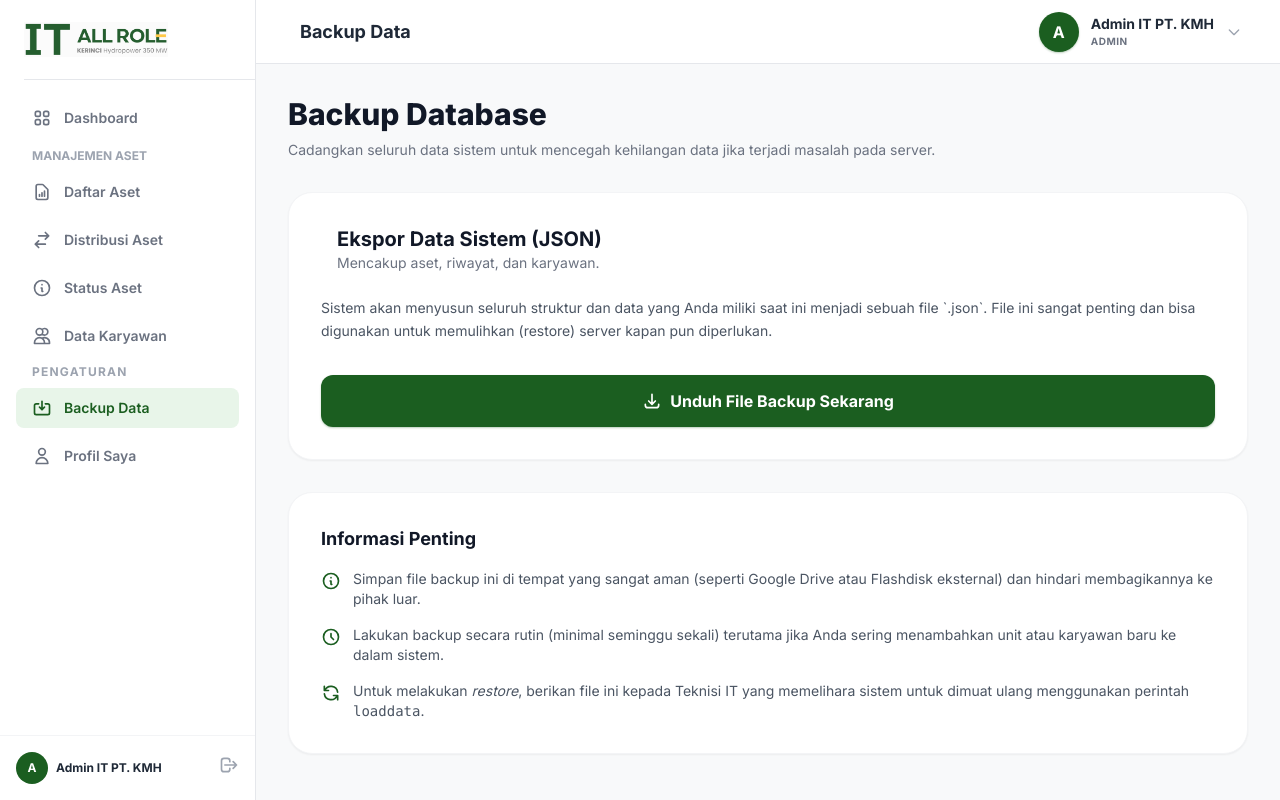
After one commit to Wahyudin0701/manajemen-aset-it-ptkmh, a Django app: page /backup/ in a window 1280 px wide. The commit adds this page. Run offline with Django 5.2, Linux system fonts and the light colour scheme; a user stored in the database is signed in; data comes from the database, SQL or seed files in the repository.

Commit message:
Add manual Backup view, menu, and seed_initial_data command

```diff
--- a/assets/views.py
+++ b/assets/views.py
@@ -2410,3 +2410,29 @@ def profile_view(request):
         return redirect('profile')
 
     return render(request, 'profile.html')
+
+
+@login_required
+def backup_database_view(request):
+    """View to handle manual database backup."""
+    if not request.user.is_superuser:
+        from django.http import HttpResponseForbidden
+        return HttpResponseForbidden("Anda tidak memiliki akses ke halaman ini.")
+
+    if request.method == 'POST':
+        import io
+        from django.core.management import call_command
+        from django.http import HttpResponse
+        import datetime
+
+        buffer = io.StringIO()
+        # Exclude contenttypes and auth permissions which can cause issues on restore
+        call_command('dumpdata', '--exclude', 'contenttypes', '--exclude', 'auth.permission', '--exclude', 'admin.logentry', '--exclude', 'sessions', stdout=buffer)
+        buffer.seek(0)
+
+        now = datetime.datetime.now().strftime('%Y-%m-%d_%H%M')
+        response = HttpResponse(buffer.getvalue(), content_type='application/json')
+        response['Content-Disposition'] = f'attachment; filename="backup_manajemen_aset_{now}.json"'
+        return response
+
+    return render(request, 'backup.html')
--- a/itam_core/urls.py
+++ b/itam_core/urls.py
@@ -2,7 +2,7 @@ from django.shortcuts import render
 
 from django.contrib import admin
 from django.urls import path, re_path
-from assets.views import profile_view, custom_404_view, login_view, logout_view, unit_qr_code, unit_public_detail, dashboard, status_aset_list, status_aset_export_pdf, asset_list, asset_add, asset_edit, asset_delete, asset_units, asset_units_export_pdf, unit_add, unit_edit, unit_history, unit_history_export_pdf, unit_update_status, distribusi_list, distribusi_handover, distribusi_mutation, distribusi_return, distribusi_export_pdf, distribusi_upload_doc, employee_list, employee_export_pdf, employee_detail, employee_detail_export_pdf, employee_create, employee_edit, employee_delete, asset_export_pdf
+from assets.views import profile_view, custom_404_view, login_view, logout_view, unit_qr_code, unit_public_detail, dashboard, status_aset_list, status_aset_export_pdf, asset_list, asset_add, asset_edit, asset_delete, asset_units, asset_units_export_pdf, unit_add, unit_edit, unit_history, unit_history_export_pdf, unit_update_status, distribusi_list, distribusi_handover, distribusi_mutation, distribusi_return, distribusi_export_pdf, distribusi_upload_doc, employee_list, employee_export_pdf, employee_detail, employee_detail_export_pdf, employee_create, employee_edit, employee_delete, asset_export_pdf, backup_database_view
 from django.conf import settings
 from django.conf.urls.static import static
 
@@ -13,6 +13,7 @@ admin.site.index_title = "Manajemen Database Inti"
 
 urlpatterns = [
     path('profil/', profile_view, name='profile'),
+    path('backup/', backup_database_view, name='backup_database'),
     path('404/', custom_404_view, name='test_404'),
     path('login/', login_view, name='login'),
     path('logout/', logout_view, name='logout'),
--- /dev/null
+++ b/templates/backup.html
@@ -0,0 +1,54 @@
+{% extends 'base.html' %}
+
+{% block page_title %}Backup Data{% endblock %}
+
+{% block content %}
+<div class="mb-8">
+    <h2 class="text-3xl font-extrabold text-gray-900 mb-2">Backup Database</h2>
+    <p class="text-sm text-gray-500">Cadangkan seluruh data sistem untuk mencegah kehilangan data jika terjadi masalah pada server.</p>
+</div>
+
+<div class="grid grid-cols-1 lg:grid-cols-2 gap-8">
+    <div class="bg-white rounded-3xl shadow-sm border border-gray-100 p-8">
+        <div class="flex items-center space-x-4 mb-6">
+            <div class="w-14 h-14 bg-emerald-50 text-emerald-600 rounded-2xl flex items-center justify-center">
+                <svg class="w-7 h-7" fill="none" stroke="currentColor" viewBox="0 0 24 24"><path stroke-linecap="round" stroke-linejoin="round" stroke-width="2" d="M8 7H5a2 2 0 00-2 2v9a2 2 0 002 2h14a2 2 0 002-2V9a2 2 0 00-2-2h-3m-1 4l-3 3m0 0l-3-3m3 3V4"></path></svg>
+            </div>
+            <div>
+                <h3 class="text-xl font-bold text-gray-900">Ekspor Data Sistem (JSON)</h3>
+                <p class="text-sm text-gray-500">Mencakup aset, riwayat, dan karyawan.</p>
+            </div>
+        </div>
+
+        <p class="text-gray-600 text-sm mb-8 leading-relaxed">
+            Sistem akan menyusun seluruh struktur dan data yang Anda miliki saat ini menjadi sebuah file `.json`. File ini sangat penting dan bisa digunakan untuk memulihkan (restore) server kapan pun diperlukan.
+        </p>
+
+        <form method="POST">
+            {% csrf_token %}
+            <button type="submit" class="w-full bg-kerinci hover:bg-kerinci-dark text-white font-bold py-3.5 px-6 rounded-xl transition-colors shadow-sm shadow-kerinci/30 flex items-center justify-center space-x-2 focus:outline-none focus:ring-2 focus:ring-offset-2 focus:ring-kerinci">
+                <svg class="w-5 h-5" fill="none" stroke="currentColor" viewBox="0 0 24 24"><path stroke-linecap="round" stroke-linejoin="round" stroke-width="2" d="M4 16v1a3 3 0 003 3h10a3 3 0 003-3v-1m-4-4l-4 4m0 0l-4-4m4 4V4"></path></svg>
+                <span>Unduh File Backup Sekarang</span>
+            </button>
+        </form>
+    </div>
+
+    <div class="bg-white rounded-3xl shadow-sm border border-gray-100 p-8">
+        <h3 class="text-lg font-bold text-gray-900 mb-4">Informasi Penting</h3>
+        <ul class="space-y-4">
+            <li class="flex items-start">
+                <svg class="w-5 h-5 text-kerinci mt-0.5 mr-3 flex-shrink-0" fill="none" stroke="currentColor" viewBox="0 0 24 24"><path stroke-linecap="round" stroke-linejoin="round" stroke-width="2" d="M13 16h-1v-4h-1m1-4h.01M21 12a9 9 0 11-18 0 9 9 0 0118 0z"></path></svg>
+                <p class="text-sm text-gray-600">Simpan file backup ini di tempat yang sangat aman (seperti Google Drive atau Flashdisk eksternal) dan hindari membagikannya ke pihak luar.</p>
+            </li>
+            <li class="flex items-start">
+                <svg class="w-5 h-5 text-kerinci mt-0.5 mr-3 flex-shrink-0" fill="none" stroke="currentColor" viewBox="0 0 24 24"><path stroke-linecap="round" stroke-linejoin="round" stroke-width="2" d="M12 8v4l3 3m6-3a9 9 0 11-18 0 9 9 0 0118 0z"></path></svg>
+                <p class="text-sm text-gray-600">Lakukan backup secara rutin (minimal seminggu sekali) terutama jika Anda sering menambahkan unit atau karyawan baru ke dalam sistem.</p>
+            </li>
+            <li class="flex items-start">
+                <svg class="w-5 h-5 text-kerinci mt-0.5 mr-3 flex-shrink-0" fill="none" stroke="currentColor" viewBox="0 0 24 24"><path stroke-linecap="round" stroke-linejoin="round" stroke-width="2" d="M4 4v5h.582m15.356 2A8.001 8.001 0 004.582 9m0 0H9m11 11v-5h-.581m0 0a8.003 8.003 0 01-15.357-2m15.357 2H15"></path></svg>
+                <p class="text-sm text-gray-600">Untuk melakukan <em>restore</em>, berikan file ini kepada Teknisi IT yang memelihara sistem untuk dimuat ulang menggunakan perintah <code>loaddata</code>.</p>
+            </li>
+        </ul>
+    </div>
+</div>
+{% endblock %}
--- a/templates/base.html
+++ b/templates/base.html
@@ -61,6 +61,11 @@
             </a>
 
             <p class="px-4 text-xs font-bold text-gray-400 uppercase tracking-widest mb-2 mt-10">Pengaturan</p>
+
+            <a href="{% url 'backup_database' %}" class="flex items-center space-x-3 px-4 py-2.5 rounded-lg transition-colors {% if '/backup/' in request.path %}bg-kerinci-light text-kerinci font-semibold{% else %}text-gray-500 hover:text-kerinci hover:bg-kerinci-light{% endif %}">
+                <svg class="w-5 h-5" fill="none" stroke="currentColor" viewBox="0 0 24 24"><path stroke-linecap="round" stroke-linejoin="round" stroke-width="2" d="M8 7H5a2 2 0 00-2 2v9a2 2 0 002 2h14a2 2 0 002-2V9a2 2 0 00-2-2h-3m-1 4l-3 3m0 0l-3-3m3 3V4"></path></svg>
+                <span class="font-semibold text-sm">Backup Data</span>
+            </a>
             <a href="{% url 'profile' %}" class="flex items-center space-x-3 px-4 py-2.5 rounded-lg transition-colors {% if '/profil/' in request.path %}bg-kerinci-light text-kerinci font-semibold{% else %}text-gray-500 hover:text-kerinci hover:bg-kerinci-light{% endif %}">
                 <svg class="w-5 h-5" fill="none" stroke="currentColor" viewBox="0 0 24 24"><path stroke-linecap="round" stroke-linejoin="round" stroke-width="2" d="M16 7a4 4 0 11-8 0 4 4 0 018 0zM12 14a7 7 0 00-7 7h14a7 7 0 00-7-7z"></path></svg>
                 <span class="font-semibold text-sm">Profil Saya</span>
```
Also changed, not shown: assets/management/commands/seed_initial_data.py (added, +17 -0 lines).
